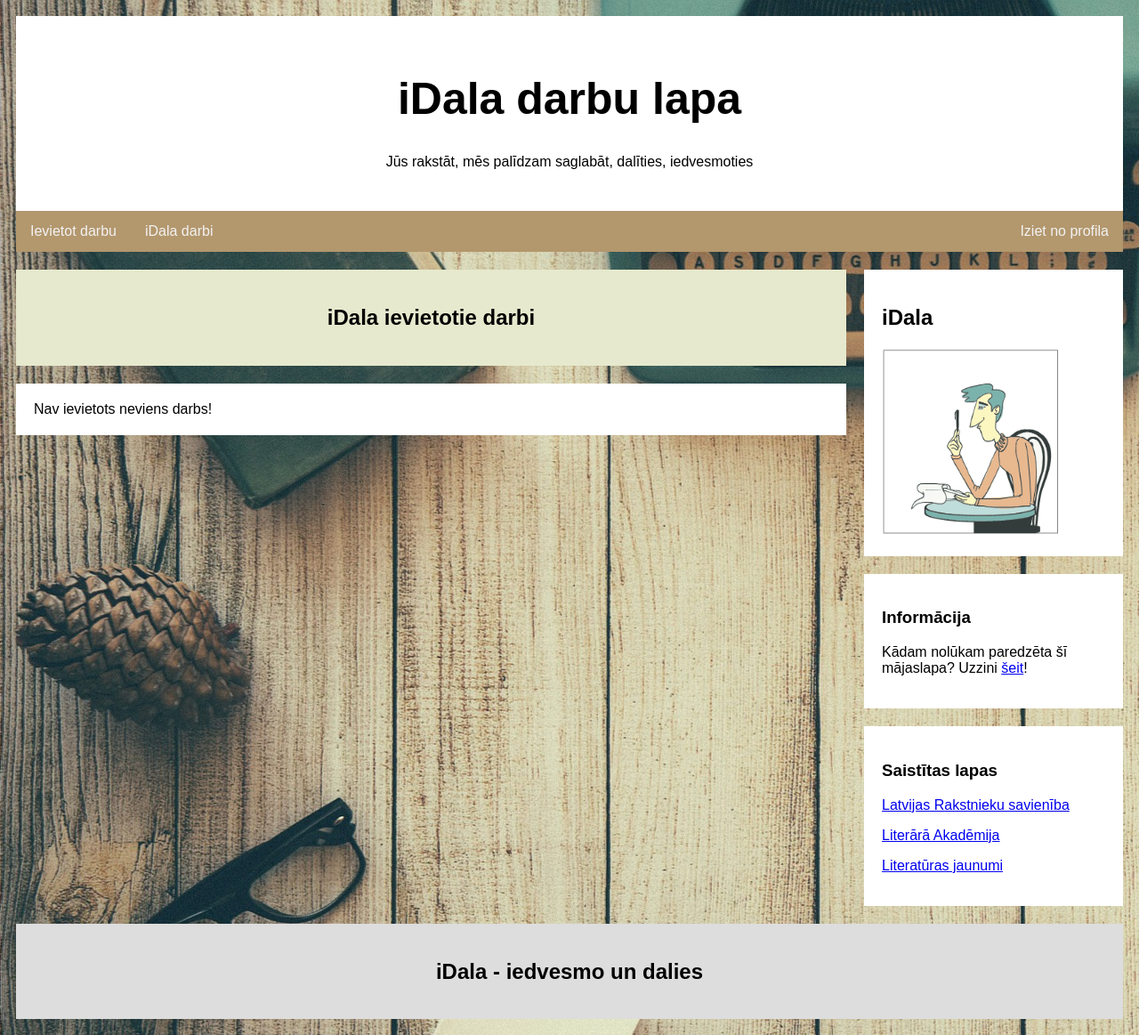
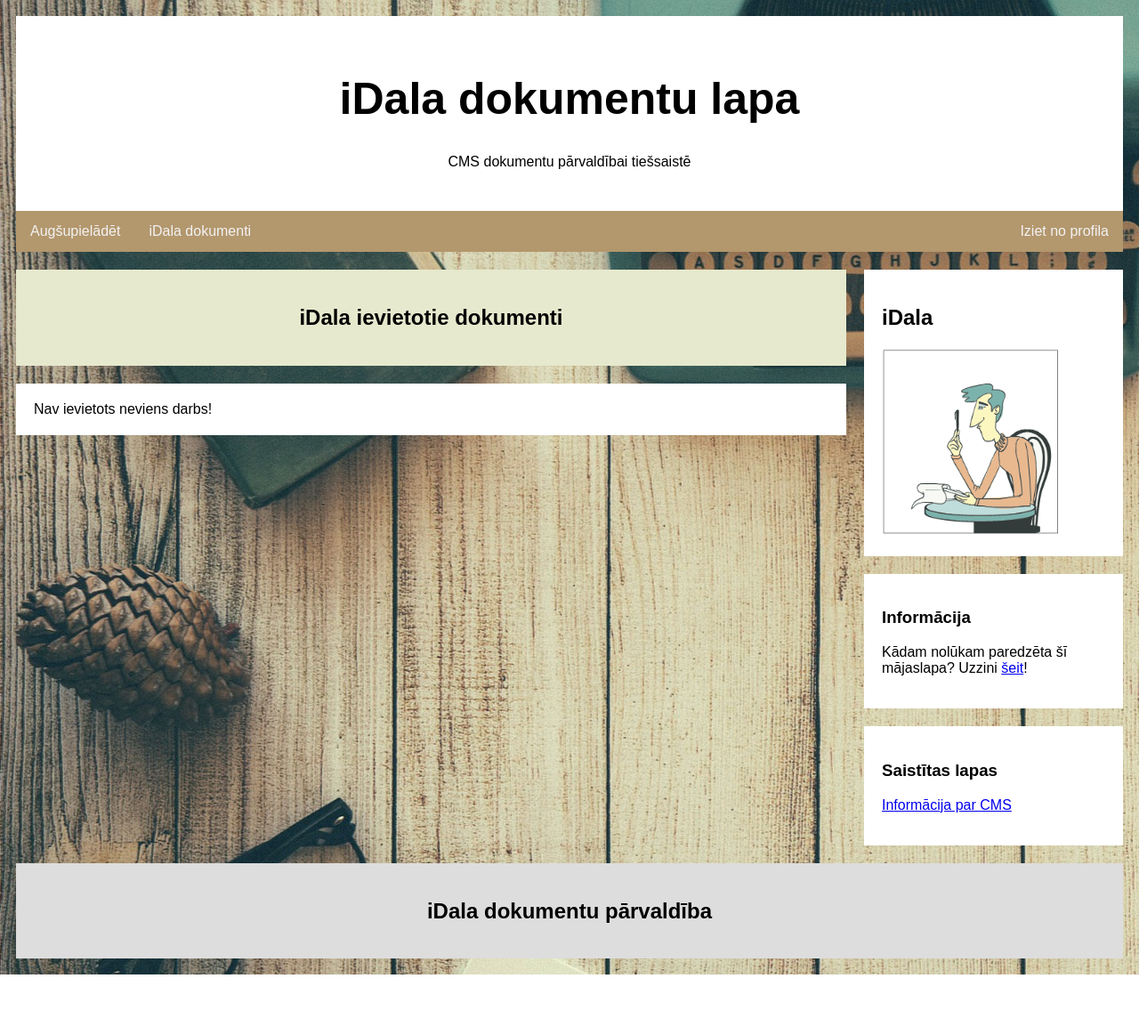
Before and after one commit to OlgertsKlavsBalabans/CMS-for-documents, a PHP site: page /allwritings.php in a window 1280 px wide. Shown: the whole page at 89% size. After the commit the page ends 1095 px from the top, so only its background shows below. Run offline with PHP 8.4, Linux system fonts and the light colour scheme; data that the repository does not hold is empty.

Commit message:
Izmaiņas saturā
Veiktas 28.02. by Elīna

```diff
--- a/MajasLapa/allwritings.php
+++ b/MajasLapa/allwritings.php
@@ -13,7 +13,7 @@
 <html>
 
 <head>
-<title>iDala darbu lapa</title>
+<title>iDala dokumentu lapa</title>
 <link rel="icon" href="favicon.ico" type="image/ico">
 <style>
 * {
@@ -114,13 +114,13 @@
 <body background="start-background.jpg">
 
 <div class="header">
-  <h1>iDala darbu lapa</h1>
-  <p>Jūs rakstāt, mēs palīdzam saglabāt, dalīties, iedvesmoties</p>
+  <h1>iDala dokumentu lapa</h1>
+  <p>CMS dokumentu pārvaldībai tiešsaistē</p>
 </div>
 
 <div class="topnav">
-  <a href="profile.php">Ievietot darbu</a>
-  <a href="allwritings.php">iDala darbi</a>
+   <a href="profile.php">Augšupielādēt</a>
+  <a href="allwritings.php">iDala dokumenti</a>
   <a href="logout.php" style="float:right">Iziet no profila</a>
 </div>
 
@@ -128,7 +128,7 @@
   <div class="leftcolumn">
 
     <div class="cardDifferent">
-      <h2 align="center">iDala ievietotie darbi</h2>
+      <h2 align="center">iDala ievietotie dokumenti</h2>
 	</div>
 <?php
 $sql = "SELECT id, name, email, title, content FROM writing ORDER BY id DESC;";
@@ -160,15 +160,13 @@
 
     <div class="card">
       <h3>Saistītas lapas</h3>
-       <p><a href ="http://rakstnieciba.lv/">Latvijas Rakstnieku savienība<a><br></p>
-	   <p><a href ="http://rakstu.lv/">Literārā Akadēmija<a><br></p>
-	   <p><a href ="http://literatura.lv/lv/post/index">Literatūras jaunumi<a><br></p>
+      <p><a href ="https://lv.wikipedia.org/wiki/Satura_p%C4%81rvald%C4%ABbas_sist%C4%93ma">Informācija par CMS<a><br></p>
     </div>
   </div>
 </div>
 
 <div class="footer">
-  <h2>iDala - iedvesmo un dalies</h2>
+  <h2>iDala dokumentu pārvaldība</h2>
 </div>
 
 </body>
--- a/MajasLapa/index.php
+++ b/MajasLapa/index.php
@@ -32,7 +32,7 @@
 <html>
 <head>
 <link rel="icon" href="favicon.ico" type="image/ico">
-	<title>iDala | iedvesmo | dalies </title>
+	<title>iDala dokumentiem </title>
 	<style>
 	#login{
 		background: rgba(230,233,205,0.7);
@@ -63,7 +63,6 @@
 		<span><?php echo $error; ?></span>
 	</form>
 
-	<p>Vēlies kļūt par reģistrētu lietotāju? Reģistrējies <a href ="register.php">šeit<a>!<br></p>
 	<p>Kādam nolūkam paredzēta šī mājaslapa? Uzzini <a href ="why.html">šeit<a>!<br></p>
 	</div>
 </body>
```
Also changed, not shown: MajasLapa/profile.php (+7 -9 lines), MajasLapa/why.html (+6 -10 lines), MajasLapa/favicon.ico.
